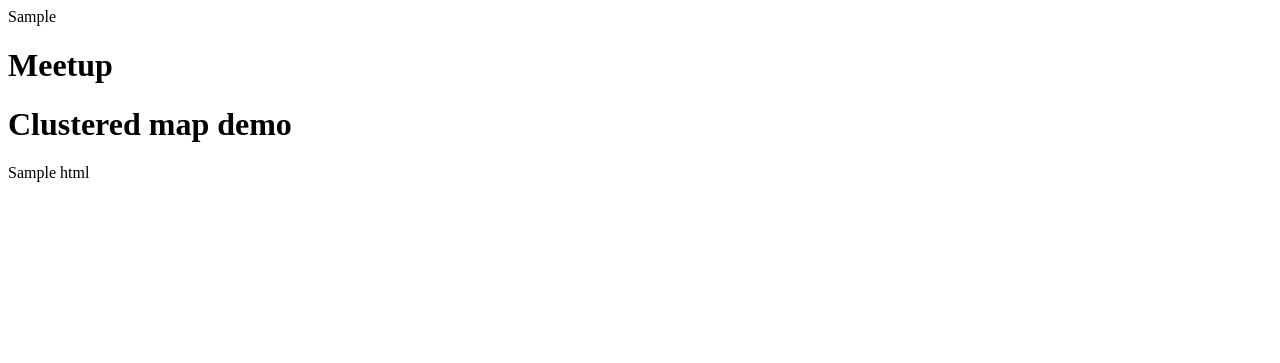
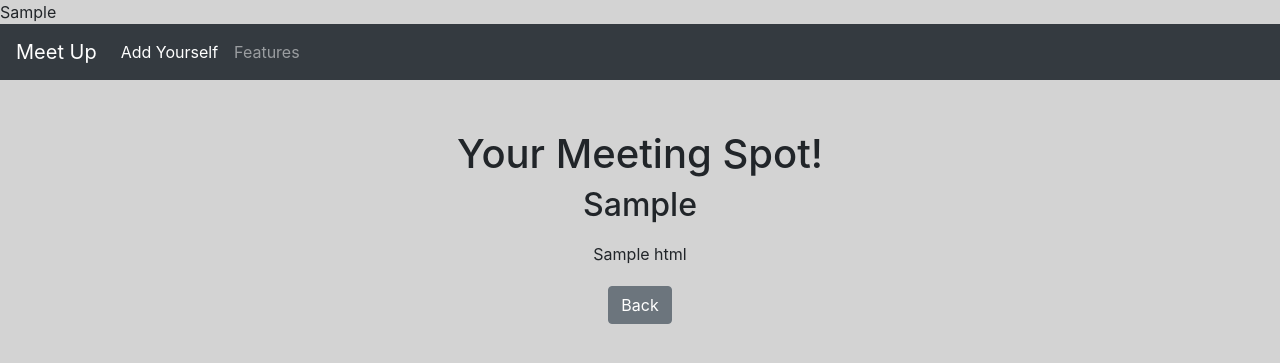
Before and after one commit to joshSi/HackUCI2019, a Flask app: template templates/index.html in a window 1280 px wide. Shown: the top 363 px of the page. Run offline with Flask 2, Linux system fonts and the light colour scheme; the template is opened without the code that fills it: most values are stand-ins (such as "Sample title", 1, 10 or a date in 2020); some libraries are stand-ins or nearby versions.

Commit message:
Restore index.html and add googlemaps to requirements

```diff
--- a/requirements.txt
+++ b/requirements.txt
@@ -1,2 +1,3 @@
 flask
 flask-googlemaps
+googlemaps
--- a/templates/index.html
+++ b/templates/index.html
@@ -5,15 +5,69 @@
             <meta http-equiv="X-UA-Compatible" content="IE=edge">
             <title>Meetup</title>
             {{group_map.js}}
+            <link rel="stylesheet" href="https://maxcdn.bootstrapcdn.com/bootstrap/4.0.0/css/bootstrap.min.css" integrity="sha384-Gn5384xqQ1aoWXA+058RXPxPg6fy4IWvTNh0E263XmFcJlSAwiGgFAW/dAiS6JXm" crossorigin="anonymous">
+
 
     </head>
+
     <body>
-        <h1>Meetup</h1>
-        </code>
+        <style>
+            body {
+                background-color: lightgray;
+            }
+            h1 {
+                text-align: center;
+            }
+            #title{
+                text-align: center;
+                padding-top: 50px;
+            }
+            #map{
+                margin:auto;
+            }
+            .row{
+                padding-top: 10px;
+            }
+            #back{
+                margin: auto;
+                margin-top: 10px;
+            }
+        </style>
 
-                <h1> Clustered map demo</h1>
+         <nav class="navbar navbar-expand-lg navbar-dark bg-dark">
+          <a class="navbar-brand" href="#">Meet Up</a>
+          <button class="navbar-toggler" type="button" data-toggle="collapse" data-target="#navbarNav" aria-controls="navbarNav" aria-expanded="false" aria-label="Toggle navigation">
+            <span class="navbar-toggler-icon"></span>
+          </button>
+          <div class="collapse navbar-collapse" id="navbarNav">
+            <ul class="navbar-nav">
+              <li class="nav-item active">
+                <a class="nav-link" href="#">Add Yourself <span class="sr-only">(current)</span></a>
+              </li>
+              <li class="nav-item">
+                <a class="nav-link" href="#">Features</a>
+              </li>
+            </ul>
+          </div>
+        </nav>
 
-        {{group_map.html}}
-        <code>
+        <div class="container">
+            <h1 id="title" >Your Meeting Spot!</h1>
+            <h2 style="text-align:center"> {{ meetingPoint }} </h2>
+            <div class="row">
+                <div id="map">
+
+                    {{group_map.html}}
+
+                </div>
+            </div>
+
+            <div class="row">
+                <a href="#" id="back"class="btn btn-secondary">Back</a>
+
+        <script src="https://code.jquery.com/jquery-3.2.1.slim.min.js" integrity="sha384-KJ3o2DKtIkvYIK3UENzmM7KCkRr/rE9/Qpg6aAZGJwFDMVNA/GpGFF93hXpG5KkN" crossorigin="anonymous"></script>
+        <script src="https://cdnjs.cloudflare.com/ajax/libs/popper.js/1.12.9/umd/popper.min.js" integrity="sha384-ApNbgh9B+Y1QKtv3Rn7W3mgPxhU9K/ScQsAP7hUibX39j7fakFPskvXusvfa0b4Q" crossorigin="anonymous"></script>
+        <script src="https://maxcdn.bootstrapcdn.com/bootstrap/4.0.0/js/bootstrap.min.js" integrity="sha384-JZR6Spejh4U02d8jOt6vLEHfe/JQGiRRSQQxSfFWpi1MquVdAyjUar5+76PVCmYl" crossorigin="anonymous"></script>
+
     </body>
 </html>
```
Also changed, not shown: 1 other file.
